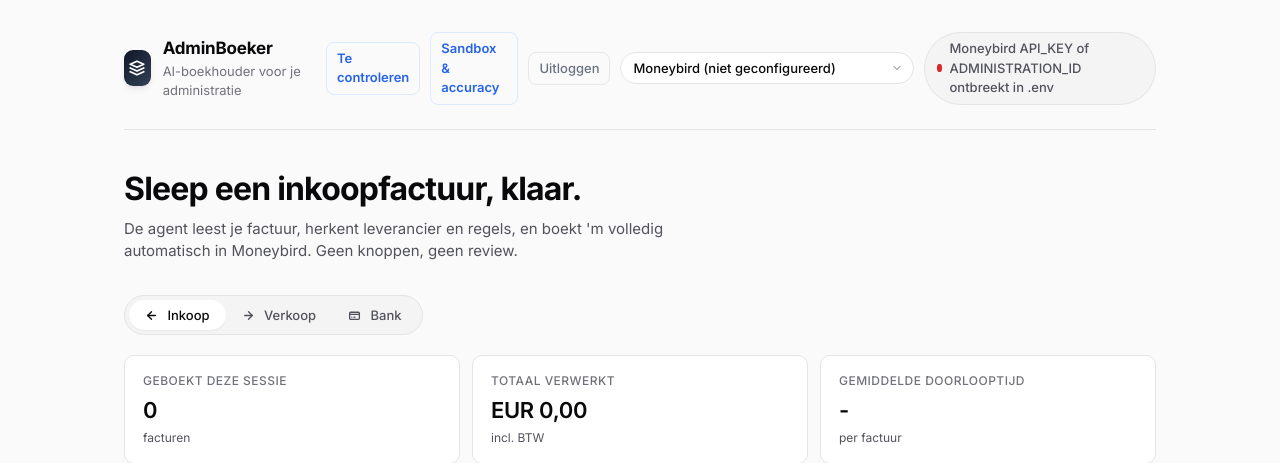
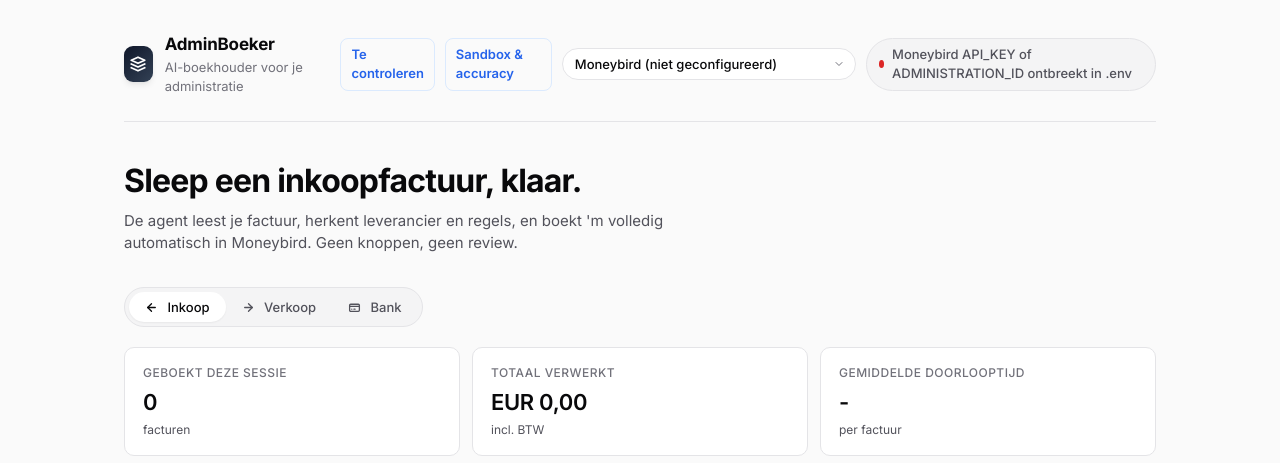
Before and after one commit to kajmaster/adminbooker, a Flask app: page / in a window 1280 px wide. Shown: the top 463 px of the page. Run offline with Flask 3, Linux system fonts and the light colour scheme.

Commit message:
Verwijder uitlog-knop uit header

```diff
--- a/templates/index.html
+++ b/templates/index.html
@@ -240,9 +240,6 @@
         <a href="/sandbox" title="Test de boeknauwkeurigheid op een stapel facturen"
            style="font-size:13px;font-weight:600;color:#2563eb;text-decoration:none;
                   padding:6px 10px;border:1px solid #dbeafe;border-radius:8px">Sandbox &amp; accuracy</a>
-        <a href="/logout" title="Uitloggen"
-           style="font-size:13px;font-weight:500;color:#6b7280;text-decoration:none;
-                  padding:6px 10px;border:1px solid #e5e7eb;border-radius:8px">Uitloggen</a>
         <select id="provider-select" class="provider-select" title="Boekhoudpakket">
           <option value="moneybird">Moneybird</option>
           <option value="rompslomp">Rompslomp (beta)</option>
```
